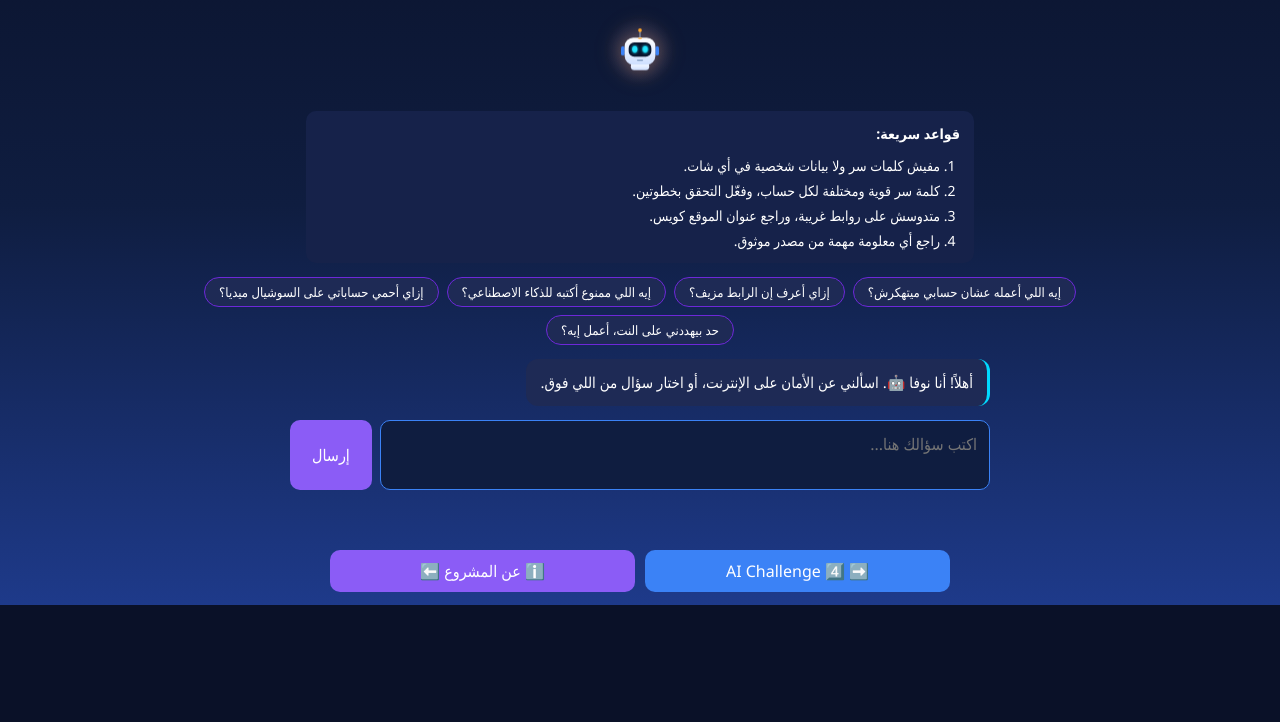
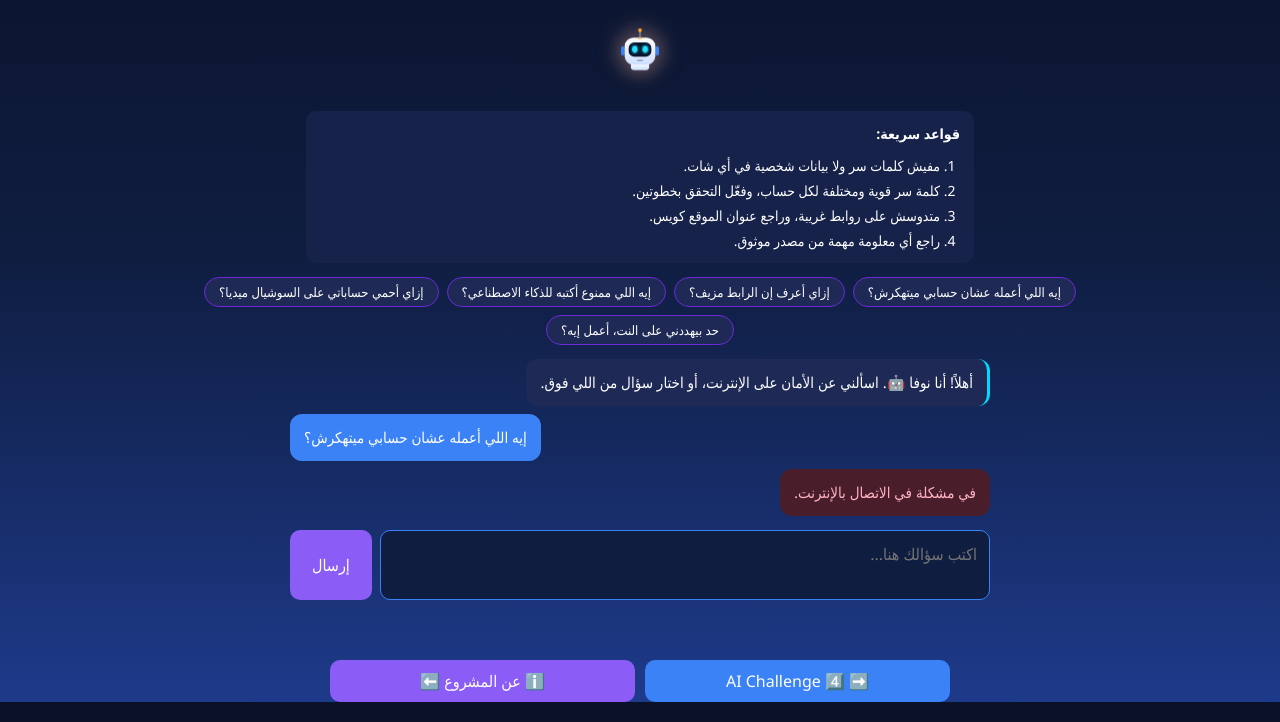
Before and after one commit to ea0487206-create/AILAB, a plain HTML site: page station5.html in a window 1280 px wide. Both pictures are taken after a click on the button "إيه اللي أعمله عشان حسابي ميتهكرش؟". Shown: the part 195-917 px from the top of the page. Before the commit the page ends 800 px from the top, so only its background shows below. Drawn offline with Linux system fonts and the light colour scheme; no server answers.

Commit message:
Update station5.html

```diff
--- a/station5.html
+++ b/station5.html
@@ -52,7 +52,7 @@ body{background:linear-gradient(180deg,#0a1128 0%,#0f1d40 50%,#1e3a8a 100%)}
   var SYS="أنت نوفا، مدربة أمان رقمي ودودة لطلاب الثانوية في مختبر الذكاء. موضوعك: الاستخدام الآمن للذكاء الاصطناعي، وحماية الحسابات على السوشيال ميديا، والوقاية من القرصنة والتصيد والاحتيال، وحماية الخصوصية. جاوبي بالعامية المصرية المبسطة بخطوات عملية قصيرة (حد أقصى 5 نقاط أو جمل) وبدون رموز تنسيق. اشرحي كيف يحمي الطالب نفسه فقط. لو طلب اختراق حساب شخص آخر أو أي شيء ضار ارفضي بلطف ووجهيه لأسلوب آمن. لو ذكر أنه يتعرض لتهديد أو ابتزاز أو تنمر فطمئنيه، وانصحيه بعدم الرد على المبتز، وحفظ الأدلة بلقطات شاشة، والإبلاغ عن الحساب في المنصة، وإخبار شخص كبير يثق به أو جهة مختصة. لو مش متأكدة قولي وانصحي بمصدر موثوق.";
   function add(t,c){var d=document.createElement("div");d.className="sf-m "+c;d.textContent=t;$("sf-log").appendChild(d);$("sf-log").scrollTop=$("sf-log").scrollHeight;return d;}
   async function send(text){
-    var q=(text$("sf-q").value).trim();if(!qbusy)return;busy=true;$("sf-send").disabled=true;$("sf-q").value="";
+    var q=(text?text:$("sf-q").value).trim();if(!q)return;if(busy)return;busy=true;$("sf-send").disabled=true;$("sf-q").value="";
     add(q,"me");var b=add("...","bot");$("sf-bot").classList.add("think");
     hist.push({role:"user",parts:[{text:q}]});
     try{var t=await B.ask(SYS,hist.slice(-7),320,function(x){b.textContent=B.clean(x);$("sf-log").scrollTop=$("sf-log").scrollHeight;});
```
